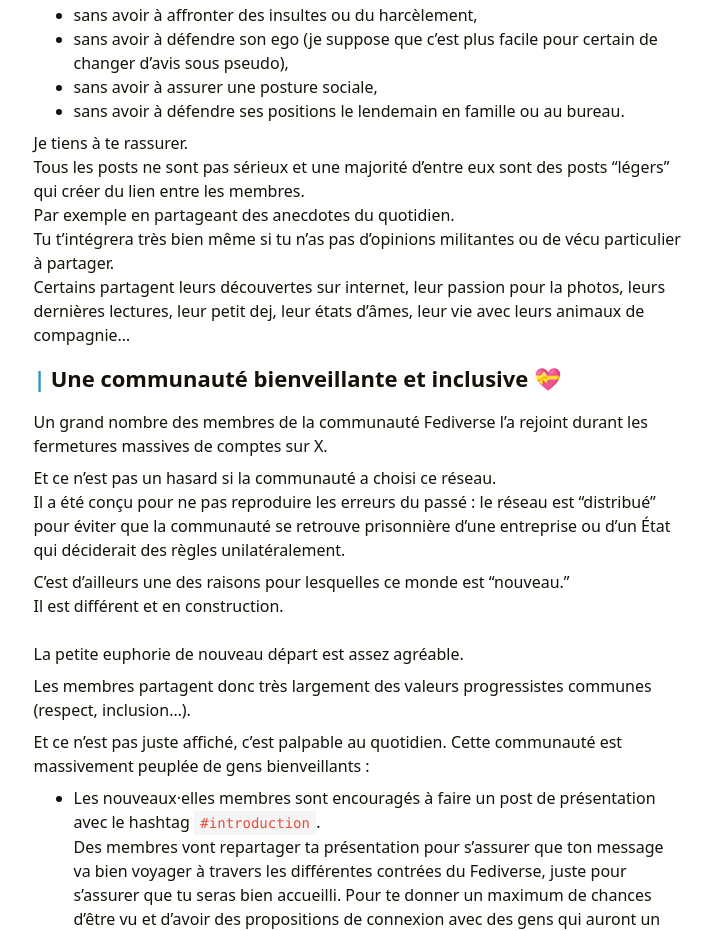
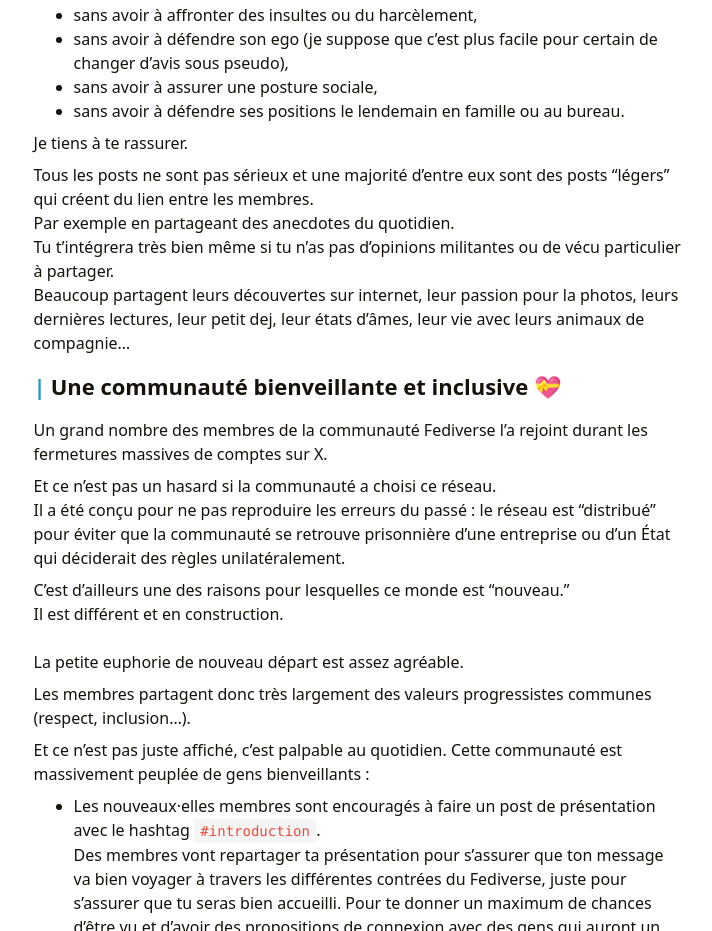
Before and after one commit to HiHere89/foutraque, a plain HTML site: page posts/le_fediverse/index.html in a window 1280 px wide. Shown: the part 3178-4109 px from the top of the page, without its empty margins (282-994 px from the left). Drawn offline with Linux system fonts and the light colour scheme; some packages are replaced by stand-ins of ours.

Commit message:
Rebuild site dim. 20 avril 2025 02:40:59 CEST

```diff
--- a/posts/le_fediverse/index.html
+++ b/posts/le_fediverse/index.html
@@ -233,11 +233,11 @@ Voici mes suppositions qui pourraient expliquer cela :<br></p>
 <li>sans avoir à assurer une posture sociale,</li>
 <li>sans avoir à défendre ses positions le lendemain en famille ou au bureau.</li>
 </ul>
-<p>Je tiens à te rassurer. <br>
-Tous les posts ne sont pas sérieux et une majorité d&rsquo;entre eux sont des posts &ldquo;légers&rdquo; qui créer du lien entre les membres.<br>
+<p>Je tiens à te rassurer.</p>
+<p>Tous les posts ne sont pas sérieux et une majorité d&rsquo;entre eux sont des posts &ldquo;légers&rdquo; qui créent du lien entre les membres.<br>
 Par exemple en partageant des anecdotes du quotidien.<br>
 Tu t&rsquo;intégrera très bien même si tu n&rsquo;as pas d&rsquo;opinions militantes ou de vécu particulier à partager.<br>
-Certains partagent leurs découvertes sur internet, leur passion pour la photos, leurs dernières lectures, leur petit dej, leur états d&rsquo;âmes, leur vie avec leurs animaux de compagnie&hellip;<br></p>
+Beaucoup partagent leurs découvertes sur internet, leur passion pour la photos, leurs dernières lectures, leur petit dej, leur états d&rsquo;âmes, leur vie avec leurs animaux de compagnie&hellip;<br></p>
 <h3 id="une-communauté-bienveillante-et-inclusive-">Une communauté bienveillante et inclusive 💝</h3>
 <p>Un grand nombre des membres de la communauté Fediverse l&rsquo;a rejoint durant les fermetures massives de comptes sur X.</p>
 <p>Et ce n&rsquo;est pas un hasard si la communauté a choisi ce réseau. <br>
```
Also changed, not shown: index.json (+1 -1 lines), 1 other file.
